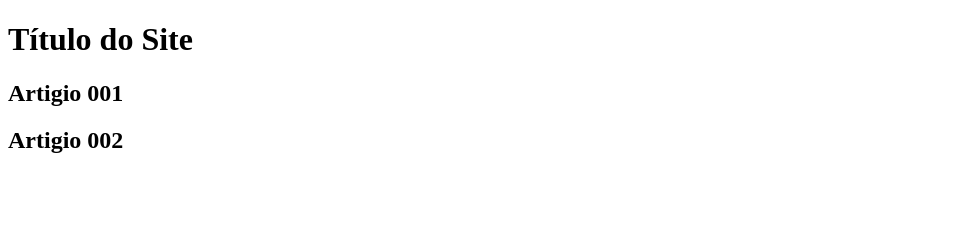
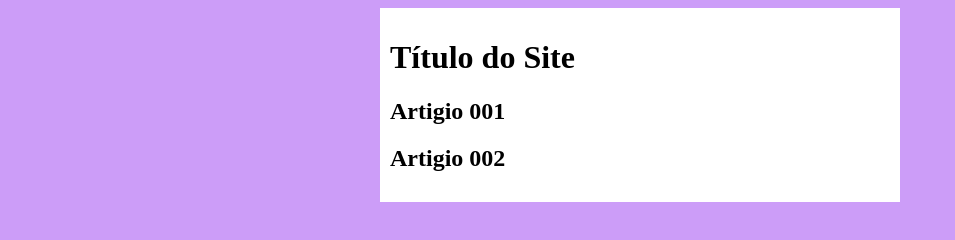
Before and after one commit to oeliassantos/projeto-site, a plain HTML site: page index.html in a window 1280 px wide. Shown: the whole page, without its empty margins (0-955 px from the left). Drawn offline with Linux system fonts and the light colour scheme.

Commit message:
Iniciei o design

```diff
--- /dev/null
+++ b/estilos/style.css
@@ -0,0 +1,17 @@
+{
+    font-family: Arial, Helvetica, sans-serif;
+    font-size: 16px;
+}
+
+body {
+    background-color: rgb(204, 157, 248);
+
+}
+
+main{
+    background-color: white;
+    width: 500px;
+    margin: auto;
+    padding: 10px;
+    box-shadow: 3px, 3px, 5px, rgba(0, 0, 0, 0.475);
+}
--- a/index.html
+++ b/index.html
@@ -4,6 +4,7 @@
     <meta charset="UTF-8">
     <meta name="viewport" content="width=device-width, initial-scale=1.0">
     <title>Título do Site</title>
+    <link rel="stylesheet" href="estilos/style.css">
 </head>
 <body>
     <main>
```
